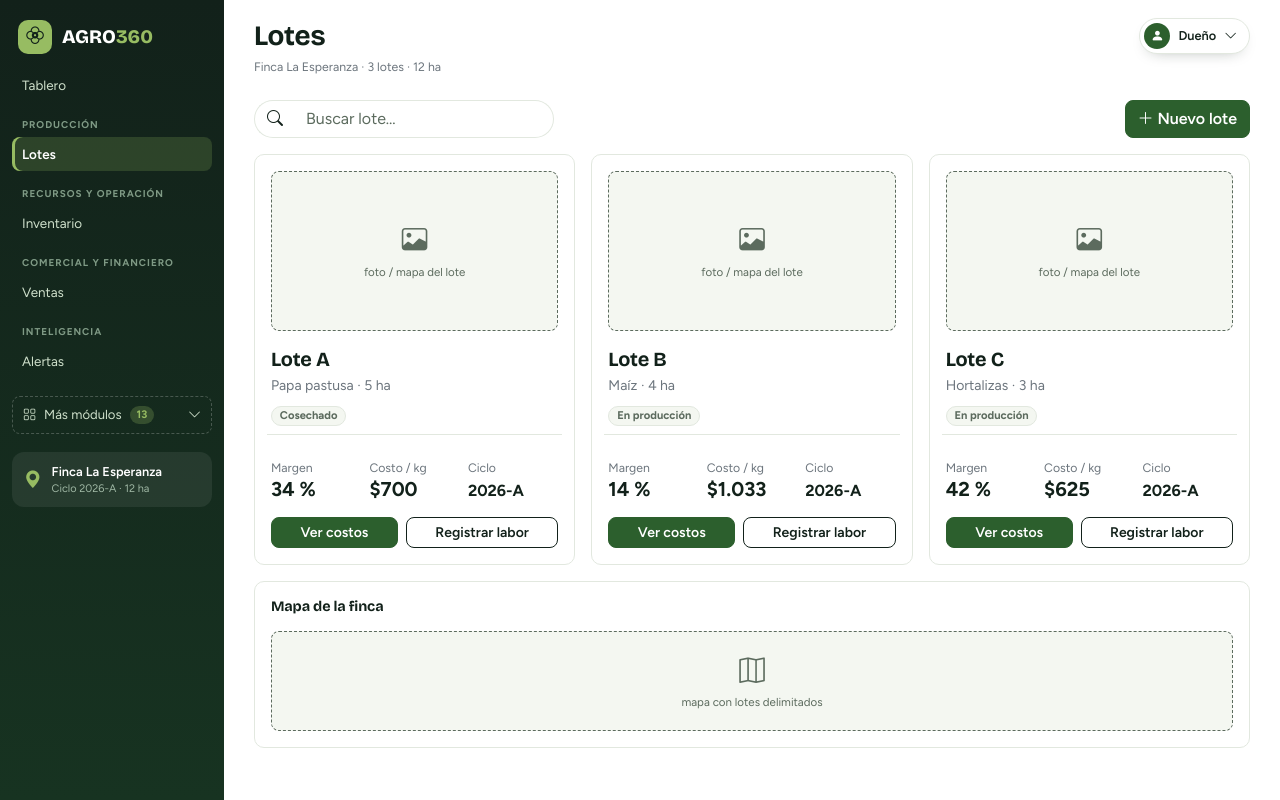
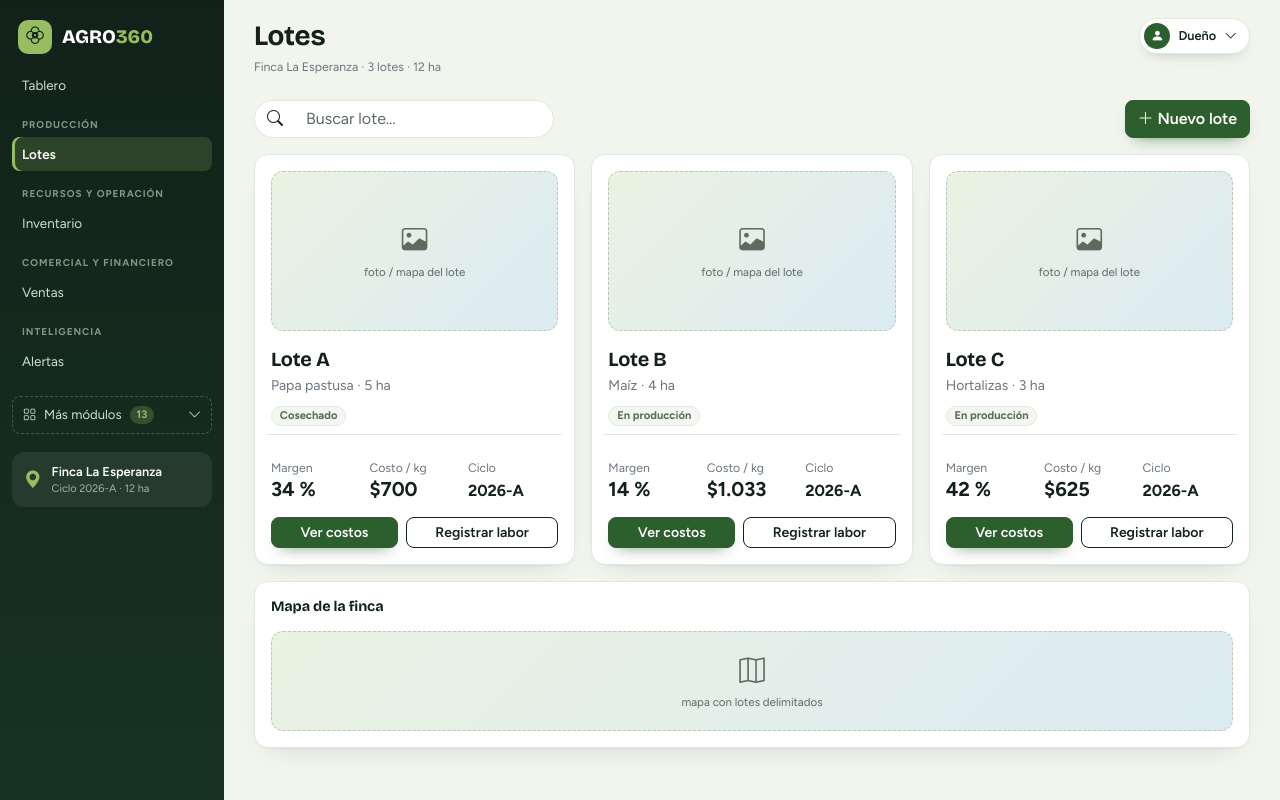
Before and after one commit to FelipeUCC898/Agro360-proyecto-electiva, an Angular app: page /lotes in a window 1280 px wide. Built offline with nearby package versions, Linux system fonts and the light colour scheme.

Commit message:
se agregan los estilos generales y colores

```diff
--- a/src/app/shared/status-pill/status-pill.ts
+++ b/src/app/shared/status-pill/status-pill.ts
@@ -1,6 +1,6 @@
 import { Component, input } from '@angular/core';
 
-export type TonoPill = 'ok' | 'aviso' | 'peligro' | 'neutro';
+export type TonoPill = 'ok' | 'aviso' | 'peligro' | 'neutro' | 'info';
 
 @Component({
   selector: 'app-status-pill',
--- a/src/styles.css
+++ b/src/styles.css
@@ -27,7 +27,12 @@ h1, h2, h3, h4, h5, h6, .font-display {
   letter-spacing: -0.01em;
 }
 
-body { background: #fff; }
+body { background: #f1f5ee; }
+
+/* La pantalla entra suavemente al cambiar de ruta */
+.contenido > router-outlet + * { display: block; animation: entrar 0.35s ease both; }
+@keyframes entrar { from { opacity: 0; transform: translateY(6px); } to { opacity: 1; transform: none; } }
+@media (prefers-reduced-motion: reduce) { .contenido > router-outlet + * { animation: none; } }
 
 .btn-primary {
   --bs-btn-bg: var(--agro-green);
@@ -49,7 +54,13 @@ body { background: #fff; }
 }
 .btn { border-radius: 8px; font-weight: 600; }
 
-.card { border-radius: 10px; border-color: var(--agro-line); }
+.card {
+  border-radius: 14px;
+  border-color: var(--agro-line);
+  box-shadow: 0 1px 2px rgba(18, 33, 26, 0.04), 0 12px 26px -18px rgba(18, 33, 26, 0.22);
+}
+.btn-primary { box-shadow: 0 8px 16px -10px rgba(44, 95, 45, 0.8); }
+.table-hover > tbody > tr:hover > * { --bs-table-hover-bg: var(--agro-soft); }
 .card-title { font-size: 0.9rem; font-weight: 700; }
 
 .kpi-valor {
@@ -76,6 +87,7 @@ body { background: #fff; }
 .pill-aviso { background: var(--agro-warn-soft); color: var(--agro-warn); }
 .pill-peligro { background: var(--agro-bad-soft); color: var(--agro-bad); }
 .pill-neutro { background: var(--agro-soft); color: var(--agro-muted); border: 1px solid var(--agro-line); }
+.pill-info { background: #dcebf3; color: var(--agro-water); }
 
 .placeholder-box {
   display: flex;
@@ -83,9 +95,9 @@ body { background: #fff; }
   align-items: center;
   justify-content: center;
   gap: 4px;
-  border: 1px dashed var(--agro-muted);
-  border-radius: 8px;
-  background: var(--agro-soft);
+  border: 1px dashed #b9c9b5;
+  border-radius: 12px;
+  background: linear-gradient(135deg, #eaf2e1 0%, #dcebf3 100%);
   color: var(--agro-muted);
   font-size: 0.72rem;
 }
```
